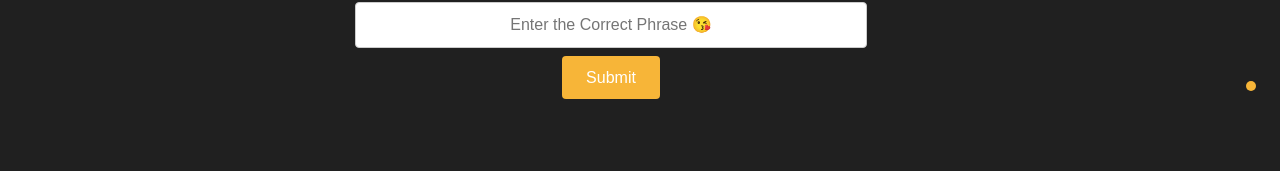
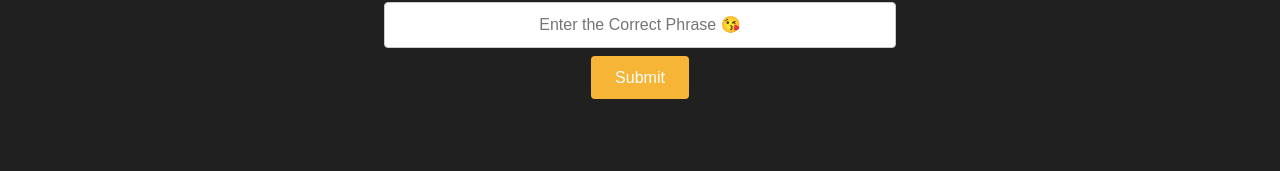
Before and after one commit to eduvieowen/val_x_ed, a React (Create React App) app: page / in a window 1280 px wide. Shown: the part 330-501 px from the top of the page. Built offline with nearby package versions, Linux system fonts and the light colour scheme; no server answers.

Commit message:
Update: restructured media logic

```diff
--- a/package.json
+++ b/package.json
@@ -6,12 +6,15 @@
     "@emotion/react": "^11.11.4",
     "@emotion/styled": "^11.11.5",
     "@mui/material": "^5.15.19",
+    "@react-oauth/google": "^0.12.1",
     "@sanity/client": "^6.11.1",
     "@sanity/image-url": "^1.0.2",
     "@testing-library/jest-dom": "^5.17.0",
     "@testing-library/react": "^13.4.0",
     "@testing-library/user-event": "^13.5.0",
+    "axios": "^1.7.2",
     "canvas-confetti": "^1.9.3",
+    "date-fns": "^3.6.0",
     "framer-motion": "^11.2.10",
     "js-cookie": "^3.0.5",
     "react": "^18.3.1",
--- a/src/components/index.js
+++ b/src/components/index.js
@@ -3,6 +3,7 @@ import confetti from "canvas-confetti";
 export { default as Navbar } from './Navbar/Navbar';
 export { default as NavigationDots } from './NavigationDots';
 export { default as Login } from './Login/Login';
+export { default as GooglePhotos } from './GooglePhotos';
 
 export const dispFireworks = () => {
     var duration = 3 * 1000;
--- a/src/constants/images.js
+++ b/src/constants/images.js
@@ -1,9 +1,11 @@
 
 import logo from '../assets/globe_icon_white.png';
 import logoBlack from '../assets/globe_icon_black.png';
+import headerVideo from '../assets/header-video.gif';
 
 
 export default {
   logo,
-  logoBlack
+  logoBlack,
+  headerVideo
 };
--- a/src/constants/index.js
+++ b/src/constants/index.js
@@ -1 +1,2 @@
 export { default as images } from './images';
+export { default as audio } from './music';
--- a/src/index.js
+++ b/src/index.js
@@ -2,16 +2,18 @@ import React from 'react';
 import ReactDOM from 'react-dom/client';
 import './index.css';
 import App from './App';
-import reportWebVitals from './reportWebVitals';
+
+import { GoogleOAuthProvider } from '@react-oauth/google';
 
 const root = ReactDOM.createRoot(document.getElementById('root'));
 root.render(
   <React.StrictMode>
-    <App />
+    <GoogleOAuthProvider clientId='652538463812-tlv51iodsvmv73muq1a2186g1qq4jabk.apps.googleusercontent.com'>
+      <App />
+    </GoogleOAuthProvider>
   </React.StrictMode>
 );
 
 // If you want to start measuring performance in your app, pass a function
 // to log results (for example: reportWebVitals(console.log))
 // or send to an analytics endpoint. Learn more: https://bit.ly/CRA-vitals
-reportWebVitals();
--- a/src/wrapper/AppWrap.js
+++ b/src/wrapper/AppWrap.js
@@ -17,7 +17,7 @@ const AppWrap = ( Component, idName) => function HOC() {
         </div>
       </div>
 
-      <NavigationDots active={idName} />
+      {/* <NavigationDots active={idName} />   */}
 
     </div>
   )
```
Also changed, not shown: src/constants/music.js (added, +9 -0 lines), public/logo192.png (added), 1 other file (tests, documents, lock files or other folders).
